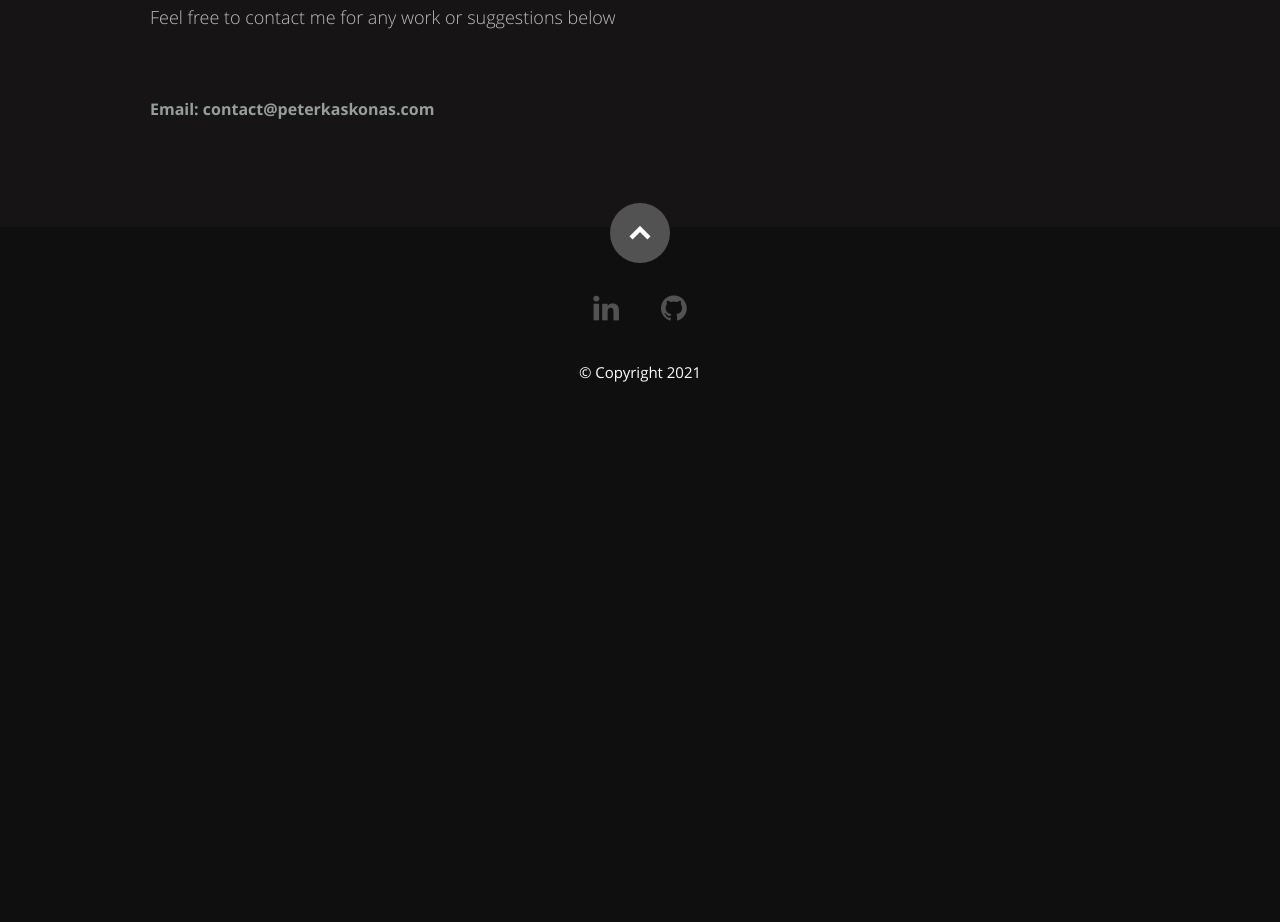
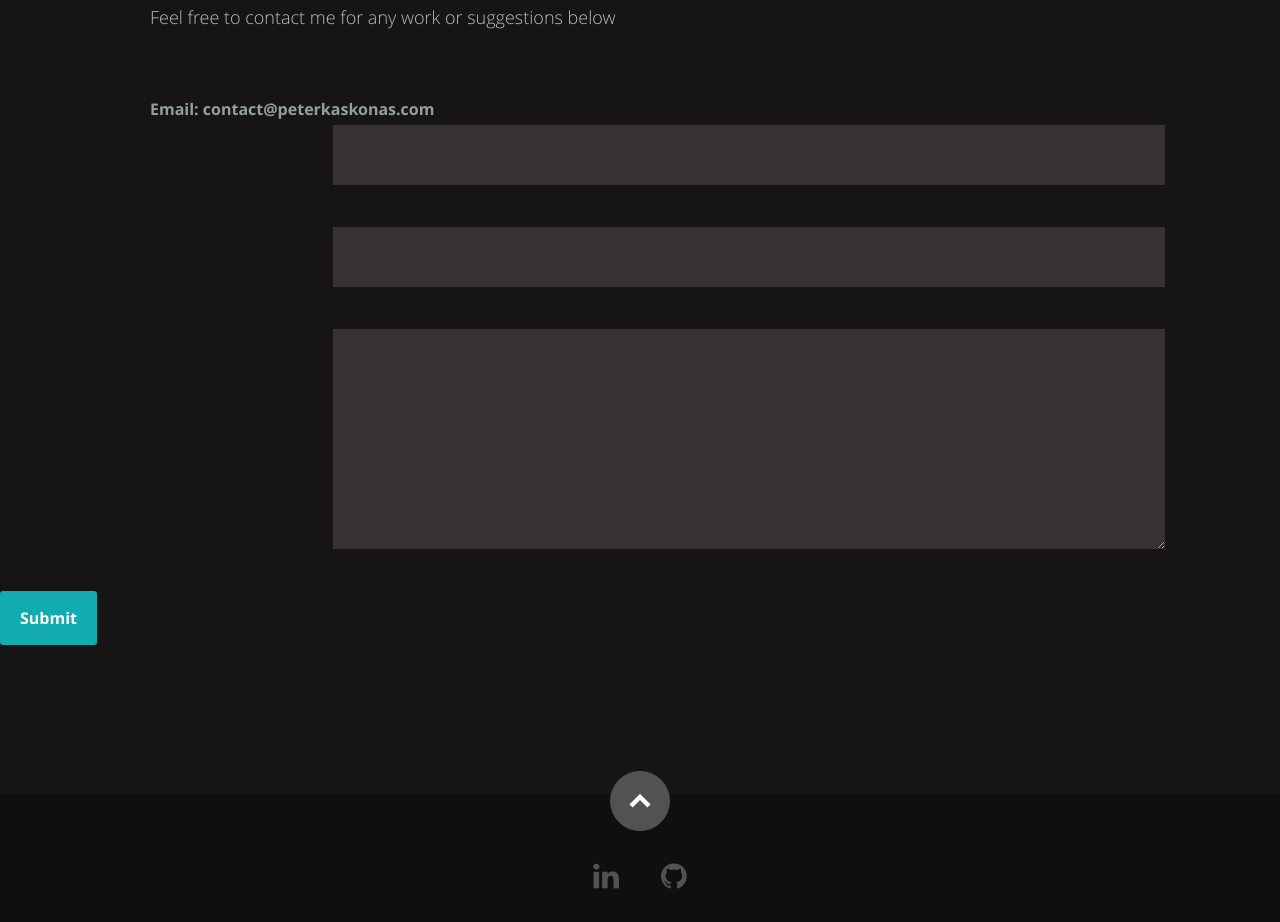
Before and after one commit to gkaskonas/aws-cdk-demo, a React (Create React App) app in the folder packages/application/: page / in a window 1280 px wide. Shown: the part 3400-4322 px from the top of the page. Before the commit the page ends 3838 px from the top, so only its background shows below. Built offline with nearby package versions, Linux system fonts and the light colour scheme.

Commit message:
update pipeline

```diff
--- a/packages/application/src/components/ContactUs.js
+++ b/packages/application/src/components/ContactUs.js
@@ -1,5 +1,13 @@
 import React, { Component } from 'react';
 export default class ContactUs extends Component {
+  constructor(props) {
+    super(props);
+    this.state = {
+      name: '',
+      email: '',
+      content: ''
+    }
+  }
   render() {
     let resumeData = this.props.resumeData;
     return (
@@ -19,7 +27,61 @@ export default class ContactUs extends Component {
               </div>
             </aside>
           </div>
+          <div>
+            <form id="contact-form" onSubmit={this.handleSubmit.bind(this)} method="POST">
+          <div className="form-group">
+            <label htmlFor="name"></label>
+            <input type="text" className="form-control" value={this.state.name} onChange={this.onNameChange.bind(this)} />
+          </div>
+          <div className="form-group">
+            <label htmlFor="exampleInputEmail1"></label>
+            <input type="email" className="form-control" aria-describedby="emailHelp" value={this.state.email} onChange={this.onEmailChange.bind(this)} />
+          </div>
+          <div className="form-group">
+            <label htmlFor="content"></label>
+            <textarea className="form-control" rows="5" value={this.state.content} onChange={this.onContentChange.bind(this)} />
+          </div>
+          <button type="submit" className="btn btn-primary">Submit</button>
+        </form></div>
         </section>
         );
   }
+  onNameChange(event) {
+    this.setState({name: event.target.value})
+  }
+
+  onEmailChange(event) {
+    this.setState({email: event.target.value})
+  }
+
+  onContentChange(event) {
+    this.setState({content: event.target.value})
+  }
+
+  resetForm(){
+    this.setState({name: "", email: "", content: ""})
+  }
+
+  handleSubmit(e) {
+    e.preventDefault();
+
+    const apiEndpoint = process.env.REACT_APP_API_ENDPOINT
+    fetch(`${apiEndpoint}/submit`, {
+        method: "POST",
+        body: JSON.stringify(this.state),
+        headers: {
+          'Accept': 'application/json',
+          'Content-Type': 'application/json'
+        },
+      }).then(
+        ).then((response)=> {
+          console.log(response)
+      if (response.status === 200) {
+        alert("Message Sent.");
+        this.resetForm()
+      } else {
+        alert("Message failed to send.")
+      }
+    })
+  }
 }
```
Also changed, not shown: packages/infrastructure/lib/pipeline.ts (+7 -26 lines).
